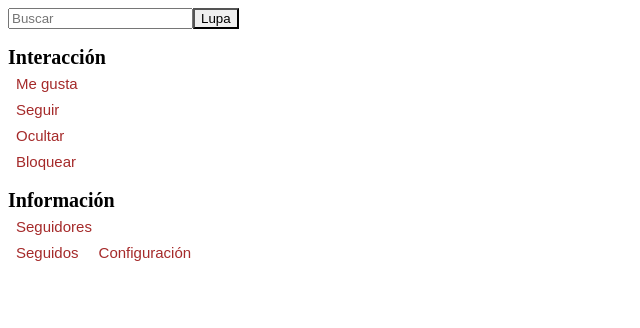
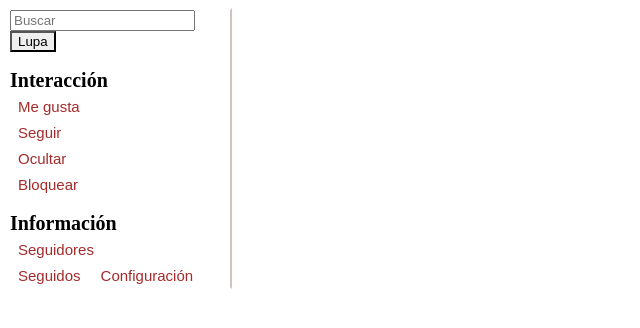
Before and after one commit to martaAlar/Proyecto, a plain HTML site: page html/perfil.html in a window 1280 px wide. Shown: the whole page, without its empty margins (0-640 px from the left). Drawn offline with Linux system fonts and the light colour scheme.

Commit message:
Botones siguiente (input -> button), raya lateral perfil

```diff
--- a/css/perfil.css
+++ b/css/perfil.css
@@ -12,8 +12,12 @@
 }
 
 .barraNavegacion {
-    /*background-color: rgb(255, 7, 7);*/
-    width: 250px;
+    border-left: 2px solid transparent;
+      border-right: 2px solid #9e8d8581;
+      border-top: 2px solid transparent;
+      border-bottom: 2px solid transparent;
+
+    width: 220px;
     height: 100%;
     z-index: 1;
 }
```
Also changed, not shown: html/registroP1.html (+5 -2 lines), html/registroP2.html (+1 -1 lines).
